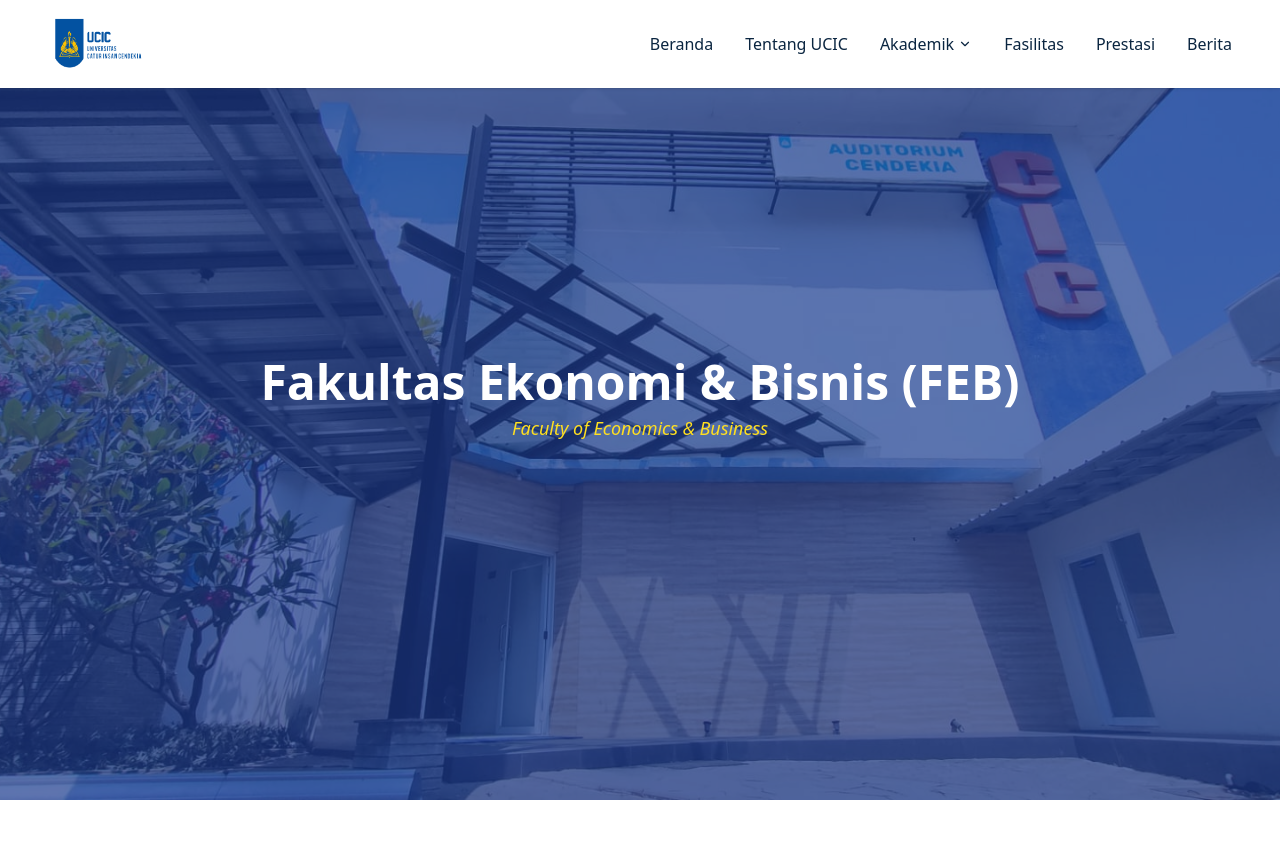
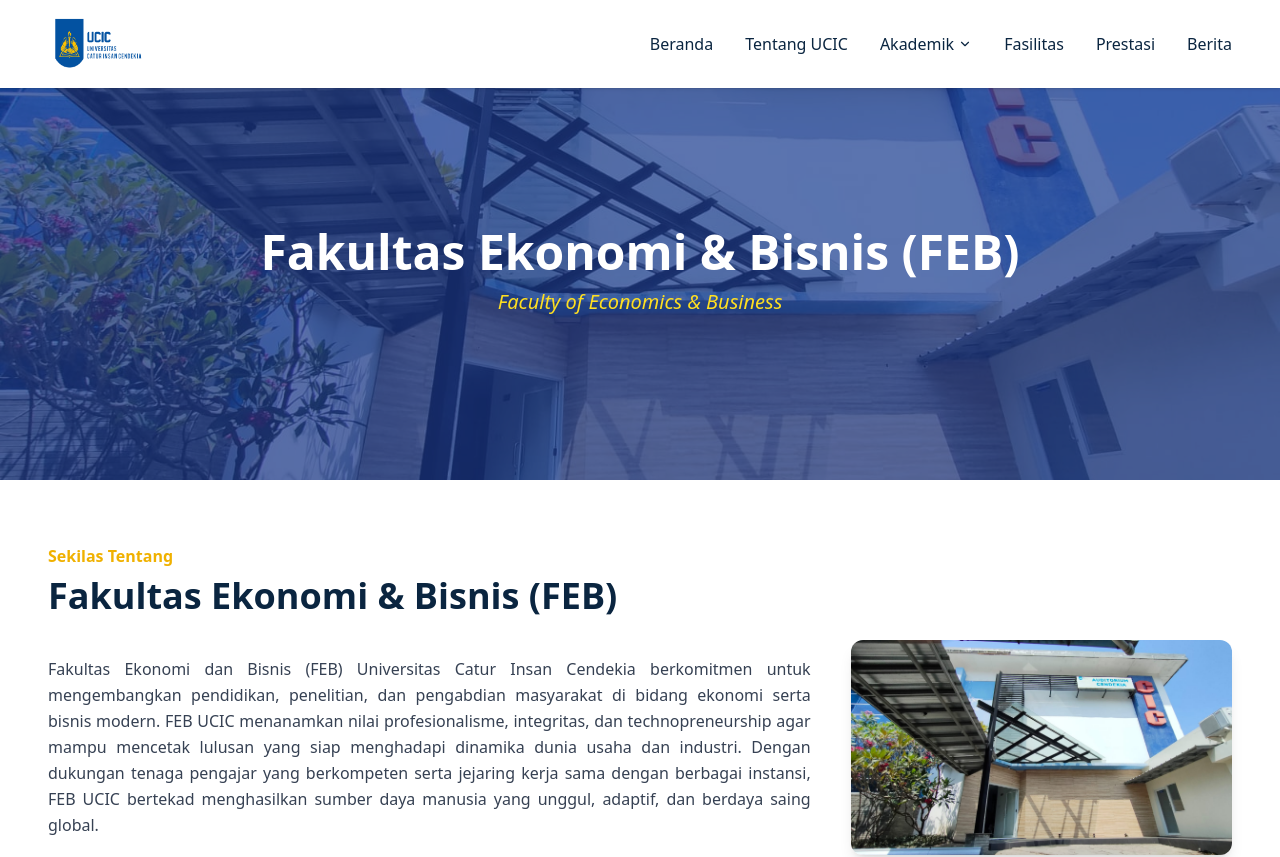
Before and after one commit to AdhityaMaulana11/Nama-Tim_UNIKU_BitFest2025, a React (Vite) app: page /akademik/feb in a window 1280 px wide. Shown: the top 857 px of the page. Built offline with nearby package versions, Linux system fonts and the light colour scheme.

Commit message:
fix: akademik header position

```diff
--- a/src/components/akademik/AkademikAbout.jsx
+++ b/src/components/akademik/AkademikAbout.jsx
@@ -1,9 +1,8 @@
 import aboutImg from "../../assets/Gedung-UCIC-2.png";
 import { akademikData } from "../../data/akademikData";
 
-
 export default function AkademikAbout({ fakultasName }) {
-  const fakultas = akademikData.find(f => f.nama === fakultasName);
+  const fakultas = akademikData.find((f) => f.nama === fakultasName);
   return (
     <section className="max-w-7xl mx-auto px-6 lg:px-12 py-16">
       <h2 className="text-yellow-500 font-semibold">Sekilas Tentang</h2>
@@ -13,7 +12,7 @@
 
       <div className="mt-6 flex flex-col md:flex-row md:items-center gap-10">
         <div className="md:w-2/3 space-y-4 text-gray-700 leading-relaxed">
-          <p>
+          <p className="text-justify">
             {fakultas?.konten || "Konten tidak tersedia"}
           </p>
         </div>
--- a/src/components/akademik/AkademikHeader.jsx
+++ b/src/components/akademik/AkademikHeader.jsx
@@ -3,17 +3,22 @@
 export default function AkademikHeader({ title, subtitle }) {
   return (
     <section
-      className="relative w-full min-h-screen md:h-[480px] flex items-center justify-center text-center text-white"
+      className="relative w-full min-h-[400px] md:min-h-[480px] flex flex-col items-center justify-center text-center text-white pt-16"
       style={{
         backgroundImage: `url(${headerImage})`,
         backgroundSize: "cover",
         backgroundPosition: "center",
       }}
     >
+      {/* Overlay */}
       <div className="absolute inset-0 bg-blue-900/70"></div>
+
+      {/* Content */}
       <div className="relative z-10 max-w-4xl px-6">
         <h1 className="text-4xl md:text-5xl font-bold">{title}</h1>
-        <p className="mt-2 text-lg italic text-yellow-300">{subtitle}</p>
+        <p className="mt-3 text-lg md:text-xl italic text-yellow-300">
+          {subtitle}
+        </p>
       </div>
     </section>
   );
```
